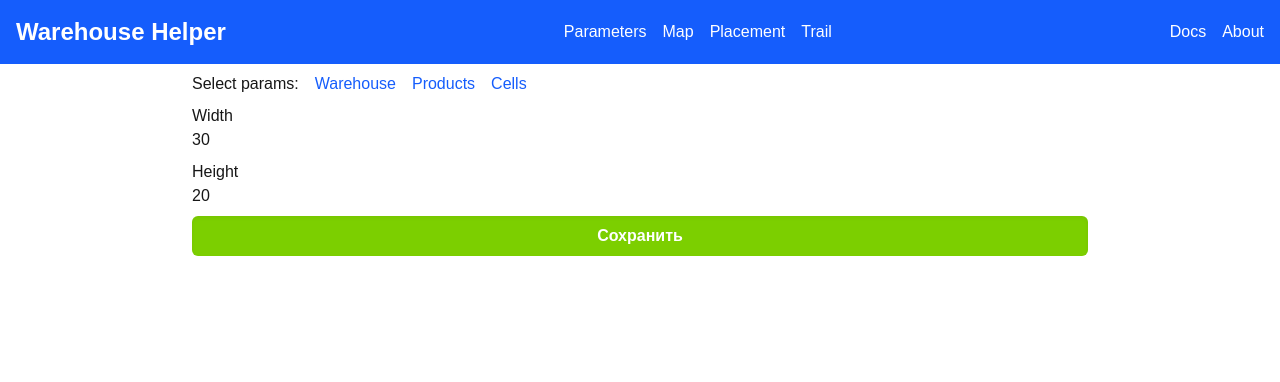
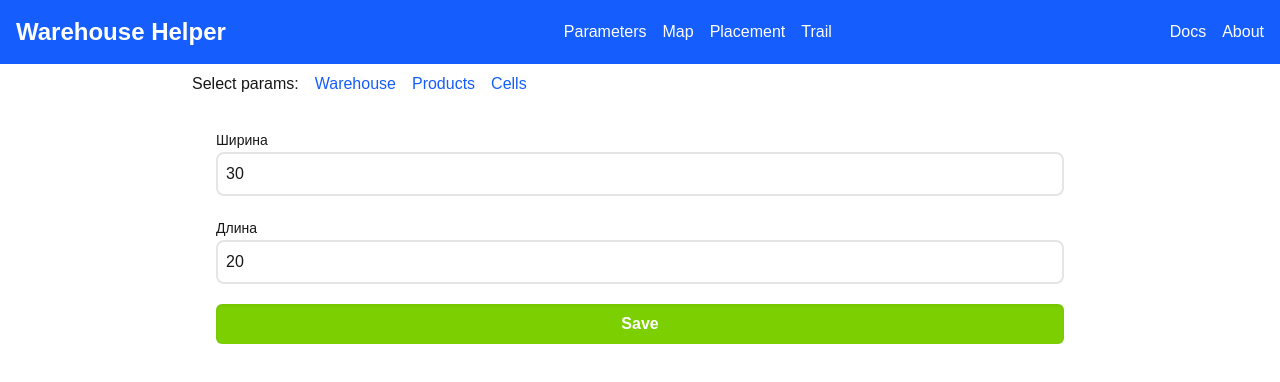
Before and after one commit to mi-qacker/warehouse-helper, a Next.js app: page /parameters/warehouse in a window 1280 px wide. Shown: the top 382 px of the page. Built offline with nearby package versions, Linux system fonts and the light colour scheme.

Commit message:
Add zod schema in warehouse form

```diff
--- a/src/features/params/warehouse/WarehouseParams.tsx
+++ b/src/features/params/warehouse/WarehouseParams.tsx
@@ -1,40 +1,58 @@
 'use client';
 
 import {useWarehouseStore} from '@/storages/warehouse-storage';
-import {useForm, SubmitHandler} from 'react-hook-form';
 import Button from '@/ui/Button';
+import Input from '@/ui/Input';
+import {zodResolver} from '@hookform/resolvers/zod';
+import {useForm} from 'react-hook-form';
+import {z} from 'zod';
 
-type WarehouseInputs = {
-  width: number;
-  height: number;
-};
+const schema = z
+  .object({
+    width: z.coerce.number().positive(),
+    height: z.coerce.number().positive(),
+  })
+  .required();
 
 export default function WarehouseForm() {
   const warehouse = useWarehouseStore(store => store.warehouse);
+  const setWarehouse = useWarehouseStore(store => store.setWarehouse);
+
   const {
     register,
     handleSubmit,
-    formState: {errors},
-  } = useForm<WarehouseInputs>({values: warehouse});
+    formState: {errors, isSubmitSuccessful, isDirty},
+  } = useForm({
+    values: warehouse,
+    resolver: zodResolver(schema),
+  });
 
-  const onSubmit: SubmitHandler<WarehouseInputs> = data =>
-    console.log('onSubmit', data);
+  const onSubmit = handleSubmit(warehouseParams => {
+    setWarehouse({...warehouseParams});
+  });
 
   return (
-    <form onSubmit={handleSubmit(onSubmit)} className="flex flex-col gap-2">
-      <div className="flex flex-col">
-        <label>Width</label>
-        <input {...register('width', {required: true})} type="number" />
-        {errors.width && <span>Height field is required</span>}
+    <form onSubmit={onSubmit} className="flex flex-col gap-4 p-6">
+      <div className="flex flex-col gap-1">
+        <Input {...register('width')} type="number">
+          Ширина
+        </Input>
+        <span className="text-sm text-red-500">{errors.width?.message}</span>
       </div>
 
-      <div className="flex flex-col">
-        <label>Height</label>
-        <input {...register('height', {required: true})} type="number" />
-        {errors.height && <span>Width field is required</span>}
+      <div className="flex flex-col gap-1">
+        <Input {...register('height')} type="number">
+          Длина
+        </Input>
+        <span className="text-sm text-red-500">{errors.height?.message}</span>
       </div>
 
-      <Button type="submit">Сохранить</Button>
+      <Button type="submit">Save</Button>
+      {isSubmitSuccessful && !isDirty && (
+        <div className="tex-sm text-center font-semibold text-green-600">
+          Success saved!
+        </div>
+      )}
     </form>
   );
 }
```
